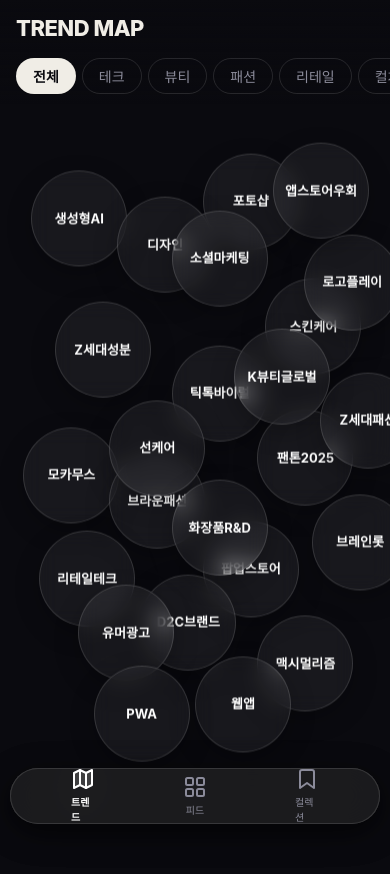
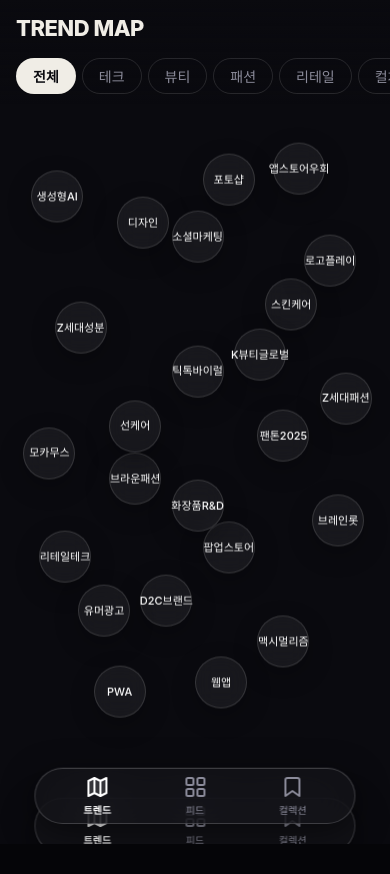
Before and after one commit to jhj01827/news, a Next.js app: page /trend in a window 390 px wide. After the commit the page ends 844 px from the top, so only its background shows below. Built offline with nearby package versions, Linux system fonts and the light colour scheme; a web font is replaced by a local one.

Commit message:
fix: mobile layout, liquid glass nav, trend map bubbles

```diff
--- a/app/globals.css
+++ b/app/globals.css
@@ -62,9 +62,12 @@
   width: 100%;
   max-width: 393px;
   background-color: var(--bg);
-  min-height: 100dvh;
+  height: 100dvh;
   position: relative;
   flex-shrink: 0;
+  overflow-x: hidden;
+  overflow-y: auto;
+  -webkit-overflow-scrolling: touch;
 }
 
 /* ── 메인 영역 ── */
@@ -376,27 +379,26 @@
   cursor: not-allowed;
 }
 
-/* ── 하단 네비 ── */
+/* ── 하단 네비 (iOS 26 liquid glass) ── */
 .bottom-nav {
-  position: fixed;
+  position: absolute;
   bottom: 20px;
-  /* 393px 컨테이너 중앙 정렬 */
   left: 50%;
   transform: translateX(-50%);
   width: fit-content;
   height: 56px;
-  background: rgba(28, 28, 30, 0.92);
-  backdrop-filter: blur(20px);
-  -webkit-backdrop-filter: blur(20px);
-  border: 0.5px solid rgba(255, 255, 255, 0.12);
-  border-radius: 32px;
-  padding: 10px 40px;
+  background: rgba(20, 20, 25, 0.75);
+  backdrop-filter: blur(24px) saturate(200%);
+  -webkit-backdrop-filter: blur(24px) saturate(200%);
+  border: 0.5px solid rgba(255, 255, 255, 0.18);
+  border-radius: 28px;
+  padding: 10px 32px;
   display: flex;
   align-items: center;
   justify-content: center;
-  gap: 48px;
+  gap: 40px;
   z-index: 100;
-  box-shadow: 0 8px 32px rgba(0, 0, 0, 0.4);
+  box-shadow: 0 -1px 0 rgba(255, 255, 255, 0.06), 0 8px 32px rgba(0, 0, 0, 0.5);
 }
 .bottom-nav-item {
   display: flex;
@@ -404,7 +406,7 @@
   align-items: center;
   gap: 3px;
   cursor: pointer;
-  padding: 8px 20px;
+  padding: 8px 16px;
   text-decoration: none;
   transition: opacity 0.15s ease;
 }
@@ -413,10 +415,11 @@
   line-height: 1;
 }
 .bottom-nav-label {
-  font-size: 9px;
+  font-size: 10px;
   font-weight: 400;
   color: var(--text-disabled);
   transition: color 0.15s ease;
+  white-space: nowrap;
 }
 .bottom-nav-item.active .bottom-nav-label {
   color: var(--text-primary);
--- a/app/trend/page.tsx
+++ b/app/trend/page.tsx
@@ -16,9 +16,23 @@
   articles: Article[];
 }
 
+// 전체 기사 기준으로 태그별 전체 카운트를 먼저 계산
+function buildGlobalCountMap(): Map<string, number> {
+  const countMap = new Map<string, number>();
+  for (const article of MOCK_ARTICLES) {
+    if (!article.keywords) continue;
+    for (const kw of article.keywords) {
+      countMap.set(kw, (countMap.get(kw) ?? 0) + 1);
+    }
+  }
+  return countMap;
+}
+
 function buildTagData(filterCategory: Category): TagData[] {
+  const globalCounts = buildGlobalCountMap();
   const map = new Map<string, TagData>();
 
+  // 표시할 태그는 선택된 카테고리 기사 기준
   const articles = filterCategory === 'all'
     ? MOCK_ARTICLES
     : MOCK_ARTICLES.filter((a) => a.category === filterCategory);
@@ -27,13 +41,12 @@
     if (!article.keywords) continue;
     for (const kw of article.keywords) {
       if (map.has(kw)) {
-        const entry = map.get(kw)!;
-        entry.count += 1;
-        entry.articles.push(article);
+        map.get(kw)!.articles.push(article);
       } else {
         map.set(kw, {
           keyword: kw,
-          count: 1,
+          // 버블 크기는 전체 카테고리 기준 카운트 사용
+          count: globalCounts.get(kw) ?? 1,
           category: article.category as Category,
           articles: [article],
         });
@@ -73,11 +86,11 @@
   { top: 56, left: 44 },
 ];
 
-function getBubbleSize(count: number, maxCount: number) {
-  const ratio = count / maxCount;
-  if (ratio >= 0.8) return { size: 96, fontSize: 13, fontWeight: 700 };
-  if (ratio >= 0.5) return { size: 82, fontSize: 12, fontWeight: 600 };
-  return { size: 70, fontSize: 11, fontWeight: 500 };
+// 3단계 고정 크기: large(3+개), medium(2개), small(1개)
+function getBubbleSize(count: number) {
+  if (count >= 3) return { size: 90, fontSize: 14, fontWeight: 700 };
+  if (count === 2) return { size: 70, fontSize: 12, fontWeight: 600 };
+  return { size: 52, fontSize: 11, fontWeight: 500 };
 }
 
 // ─── 메인 컴포넌트 ────────────────────────────────────────────────
@@ -88,14 +101,16 @@
   const [sheet, setSheet] = useState<TagData | null>(null);
   const [sheetVisible, setSheetVisible] = useState(false);
   const sheetRef = useRef<HTMLDivElement>(null);
+  const containerRef = useRef<HTMLDivElement>(null);
 
   // 드래그-다운 닫기
   const dragStart = useRef<number | null>(null);
 
   useEffect(() => {
-    const handleScroll = () => setIsScrolled(window.scrollY > 20);
-    window.addEventListener('scroll', handleScroll, { passive: true });
-    return () => window.removeEventListener('scroll', handleScroll);
+    const el = containerRef.current ?? window as unknown as Element;
+    const handleScroll = () => setIsScrolled((el instanceof Window ? (el as unknown as Window).scrollY : (el as HTMLElement).scrollTop) > 20);
+    el.addEventListener('scroll', handleScroll, { passive: true });
+    return () => el.removeEventListener('scroll', handleScroll);
   }, []);
 
   // sheet 열기 애니메이션
@@ -116,7 +131,6 @@
   };
 
   const tagData = buildTagData(category);
-  const maxCount = tagData.length > 0 ? tagData[0].count : 1;
 
   // 드래그 핸들러
   const onTouchStart = (e: React.TouchEvent) => {
@@ -131,7 +145,7 @@
   };
 
   return (
-    <div style={{ width: '100%', minHeight: '100vh', background: '#0A0A0F', position: 'relative', overflowX: 'hidden', paddingBottom: '96px' }}>
+    <div ref={containerRef} style={{ width: '100%', minHeight: '100%', background: '#0A0A0F', position: 'relative', overflowX: 'hidden', paddingBottom: '96px' }}>
 
       {/* ── 스티키 헤더 ── */}
       <header style={{
@@ -174,7 +188,7 @@
           </span>
         </div>
 
-        <CategoryTabs active={category} onChange={(cat) => { setCategory(cat); window.scrollTo({ top: 0, behavior: 'smooth' }); setIsScrolled(false); }} />
+        <CategoryTabs active={category} onChange={(cat) => { setCategory(cat); containerRef.current?.scrollTo({ top: 0, behavior: 'smooth' }); setIsScrolled(false); }} />
       </header>
 
       {/* ── 버블 영역 ── */}
@@ -193,7 +207,7 @@
 
         {tagData.slice(0, POSITIONS.length).map((tag, idx) => {
           const pos = POSITIONS[idx];
-          const { size, fontSize, fontWeight } = getBubbleSize(tag.count, maxCount);
+          const { size, fontSize, fontWeight } = getBubbleSize(tag.count);
           const floatClass = idx % 3 === 0 ? 'bubble-float' : idx % 3 === 1 ? 'bubble-float-delayed' : 'bubble-float-fast';
 
           return (
@@ -260,7 +274,7 @@
         <div
           onClick={closeSheet}
           style={{
-            position: 'fixed',
+            position: 'absolute',
             inset: 0,
             background: 'rgba(0,0,0,0.5)',
             zIndex: 100,
@@ -277,12 +291,12 @@
           onTouchStart={onTouchStart}
           onTouchEnd={onTouchEnd}
           style={{
-            position: 'fixed',
+            position: 'absolute',
             bottom: 0,
             left: 0,
             right: 0,
             zIndex: 101,
-            height: '62vh',
+            height: '62%',
             background: 'rgba(10,10,15,0.98)',
             borderRadius: '20px 20px 0 0',
             borderTop: '0.5px solid rgba(255,255,255,0.1)',
--- a/components/BottomNav.tsx
+++ b/components/BottomNav.tsx
@@ -77,6 +77,7 @@
               fontWeight: isActive ? 600 : 400,
               color: isActive ? '#FFFFFF' : '#8B8B9A',
               transition: 'color 0.2s ease',
+              whiteSpace: 'nowrap',
             }}>
               {label}
             </span>
```
